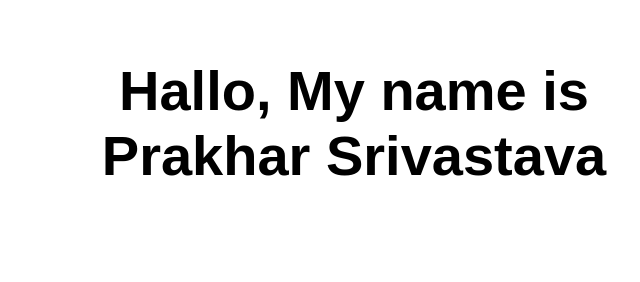
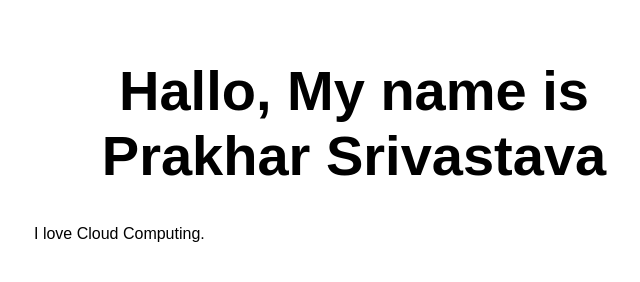
Before and after one commit to prakharsdev/utcloud2021azapp, a plain HTML site: page index.html in a window 1280 px wide. Shown: the whole page, without its empty margins (286-926 px from the left). Drawn offline with Linux system fonts and the light colour scheme.

Commit message:
Update index.html

```diff
--- a/index.html
+++ b/index.html
@@ -11,6 +11,7 @@
 <body>
   <main>
     <h1>Hallo, My name is Prakhar Srivastava</h1>
+    <p>I love Cloud Computing.</p>
   </main>
 </body>
 
```
